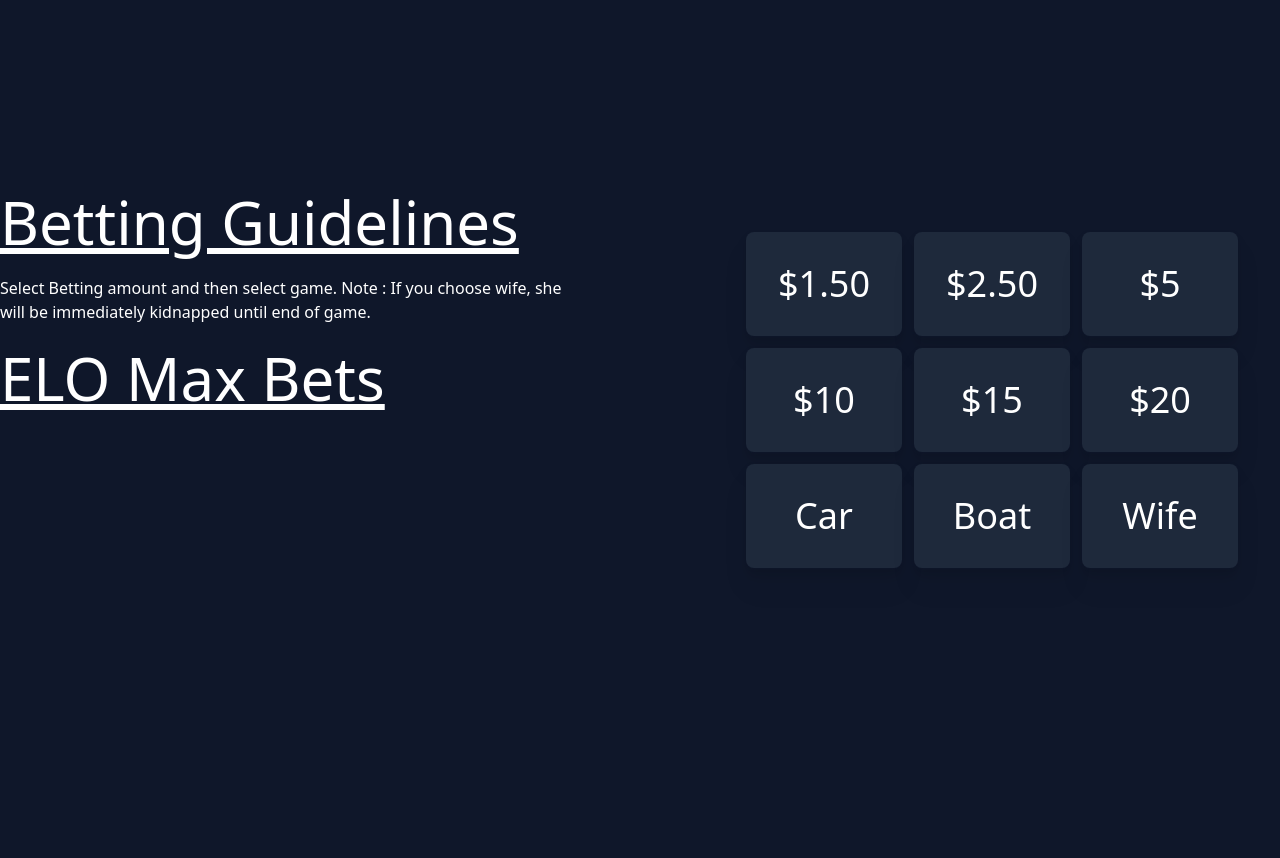
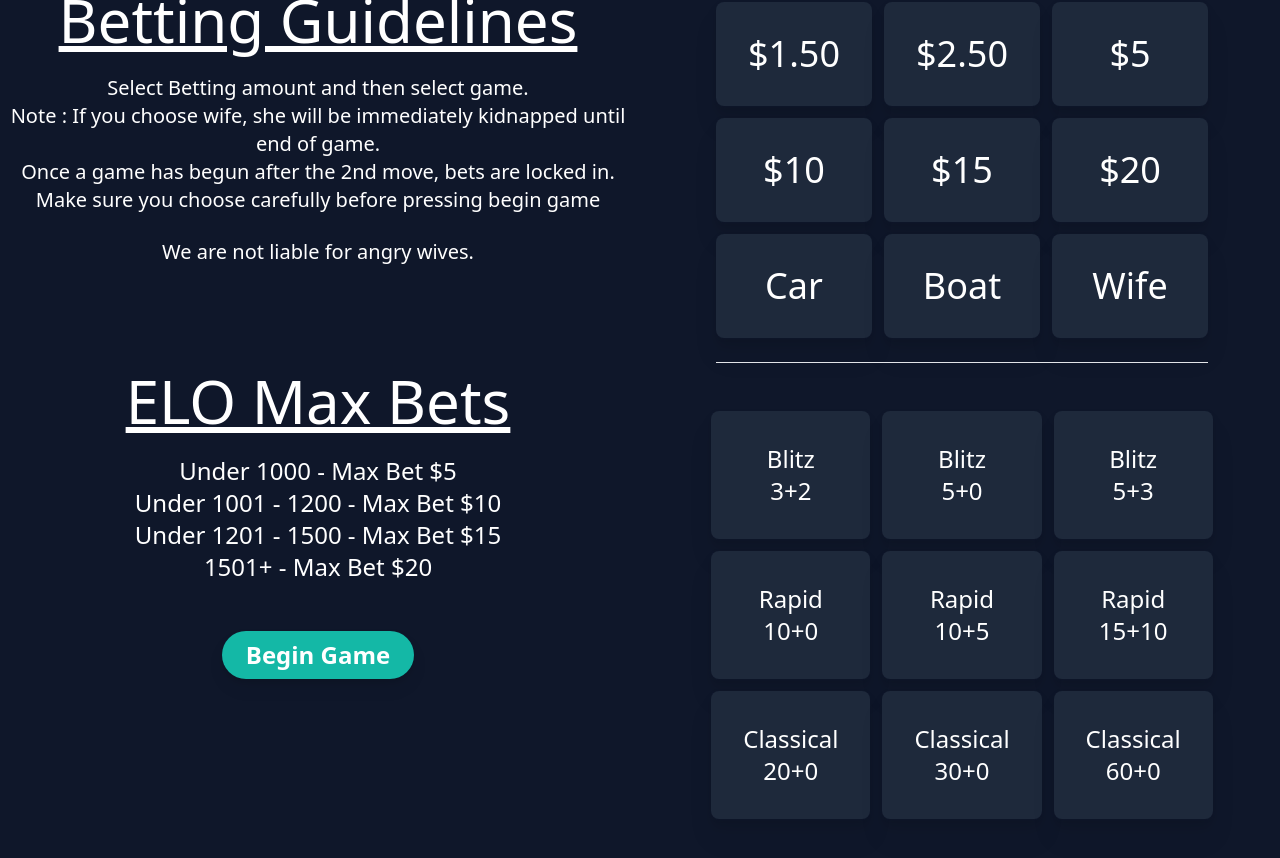
Before and after one commit to Eggysgames/BetChess, a Next.js app: page /gameselect in a window 1280 px wide. Before the commit the page ends 800 px from the top, so only its background shows below. Built offline with nearby package versions, Linux system fonts and the light colour scheme.

Commit message:
Update GameSelect
Added Betting Grid Buttons and aligned properly in a 2x2 grid

```diff
--- a/pages/gameselect.tsx
+++ b/pages/gameselect.tsx
@@ -1,22 +1,33 @@
+import {DefaultButton } from "../components/StyledButton";
+
 const gameselect = () => {
     return(
         <div className="flex justify-center items-center h-screen">
 
 
-<div className="grid grid-cols-2 gap-32">
+<div className="grid grid-cols-2 gap-2">
 
-    <div className="text-white">
-        <p className="text-6xl underline text-left">Betting Guidelines</p>
+ <div className="flex items-center justify-center">
+    <div className="text-white text-center">
+        <p className="text-6xl underline">Betting Guidelines</p>
         <br></br>
-        <p className="">Select Betting amount and then select game. Note : If you choose wife, she will be immediately kidnapped until end of game.</p>
+        <p className="text-xl">Select Betting amount and then select game. <br></br>
+        Note : If you choose wife, she will be immediately kidnapped until end of game.</p>
+        <p className="text-xl">Once a game has begun after the 2nd move, bets are locked in. </p>
+        <p className="text-xl">Make sure you choose carefully before pressing begin game</p>
         <br></br>
-        <p className="text-6xl underline text-left">ELO Max Bets</p>
+        <p className="text-xl">We are not liable for angry wives.</p>
         <br></br>
+        <br></br>
+
     </div>
+</div>
 
+    <div className="text-white mx-auto">
 
+    <p className="text-4xl underline text-center mb-5">Betting Guidelines</p>
 
-    <div className="mx-auto my-10 grid grid-cols-3 gap-3">
+    <div className="mx-auto  grid grid-cols-3 gap-3">
 
         <div className="text-white text-2xl bg-slate-800 rounded-lg shadow drop-shadow-xl shadow-slate-900 mx-auto w-full max-w-md text-center p-8">
             <p className="text-4xl">$1.50</p>
@@ -55,9 +66,76 @@ const gameselect = () => {
         </div>
 
     </div>
+    <br></br>
+    <hr />
+    </div>
+
+    <div className="text-white text-center">
+    <p className="text-6xl underline">ELO Max Bets</p>
+        <br></br>
+        <p className="text-2xl">Under 1000 - Max Bet $5</p>
+        <p className="text-2xl">Under 1001 - 1200 - Max Bet $10</p>
+        <p className="text-2xl">Under 1201 - 1500 - Max Bet $15</p>
+        <p className="text-2xl">1501+ - Max Bet $20</p>
+        <br></br>
+        <br></br>
+        <DefaultButton inserttext="Begin Game" link="/register"/>
     </div>
 
 
+    <div className="mx-auto my-10 grid grid-cols-3 gap-3 col-start-2">
+
+
+        <div className="text-white text-2xl bg-slate-800 rounded-lg shadow drop-shadow-xl shadow-slate-900 mx-auto w-full max-w-md text-center p-8">
+            <p className="text-2xl">Blitz</p>
+            <p className="text-2xl">3+2</p>
+        </div>
+
+        <div className="text-white text-2xl bg-slate-800 rounded-lg shadow drop-shadow-xl shadow-slate-900 mx-auto w-full max-w-md text-center p-8">
+            <p className="text-2xl">Blitz</p>
+            <p className="text-2xl">5+0</p>
+        </div>
+
+        <div className="text-white text-2xl bg-slate-800 rounded-lg shadow drop-shadow-xl shadow-slate-900 mx-auto w-full max-w-md text-center p-8">
+            <p className="text-2xl">Blitz</p>
+            <p className="text-2xl">5+3</p>
+        </div>
+
+        <div className="text-white text-2xl bg-slate-800 rounded-lg shadow drop-shadow-xl shadow-slate-900 mx-auto w-full max-w-md text-center p-8">
+            <p className="text-2xl">Rapid</p>
+            <p className="text-2xl">10+0</p>
+        </div>
+
+        <div className="text-white text-2xl bg-slate-800 rounded-lg shadow drop-shadow-xl shadow-slate-900 mx-auto w-full max-w-md text-center p-8">
+            <p className="text-2xl">Rapid</p>
+            <p className="text-2xl">10+5</p>
+        </div>
+
+        <div className="text-white text-2xl bg-slate-800 rounded-lg shadow drop-shadow-xl shadow-slate-900 mx-auto w-full max-w-md text-center p-8">
+            <p className="text-2xl">Rapid</p>
+            <p className="text-2xl">15+10</p>
+        </div>
+
+        <div className="text-white text-2xl bg-slate-800 rounded-lg shadow drop-shadow-xl shadow-slate-900 mx-auto w-full max-w-md text-center p-8">
+            <p className="text-2xl">Classical</p>
+            <p className="text-2xl">20+0</p>
+        </div>
+
+        <div className="text-white text-2xl bg-slate-800 rounded-lg shadow drop-shadow-xl shadow-slate-900 mx-auto w-full max-w-md text-center p-8">
+            <p className="text-2xl">Classical</p>
+            <p className="text-2xl">30+0</p>
+        </div>
+
+        <div className="text-white text-2xl bg-slate-800 rounded-lg shadow drop-shadow-xl shadow-slate-900 mx-auto w-full max-w-md text-center p-8">
+            <p className="text-2xl">Classical</p>
+            <p className="text-2xl">60+0</p>
+        </div>
+
+    </div>
+
+
+
+    </div>
 
         </div>
     )
```
